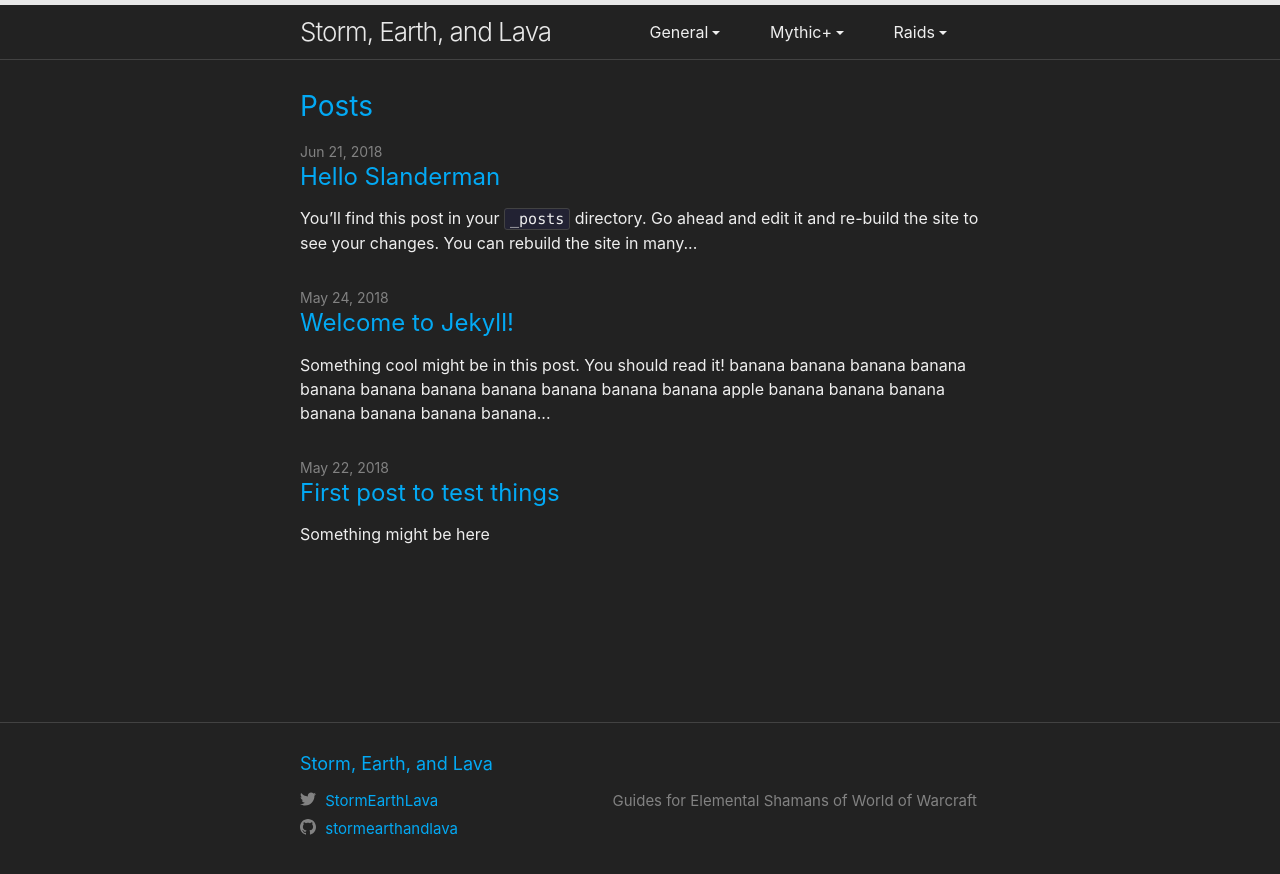
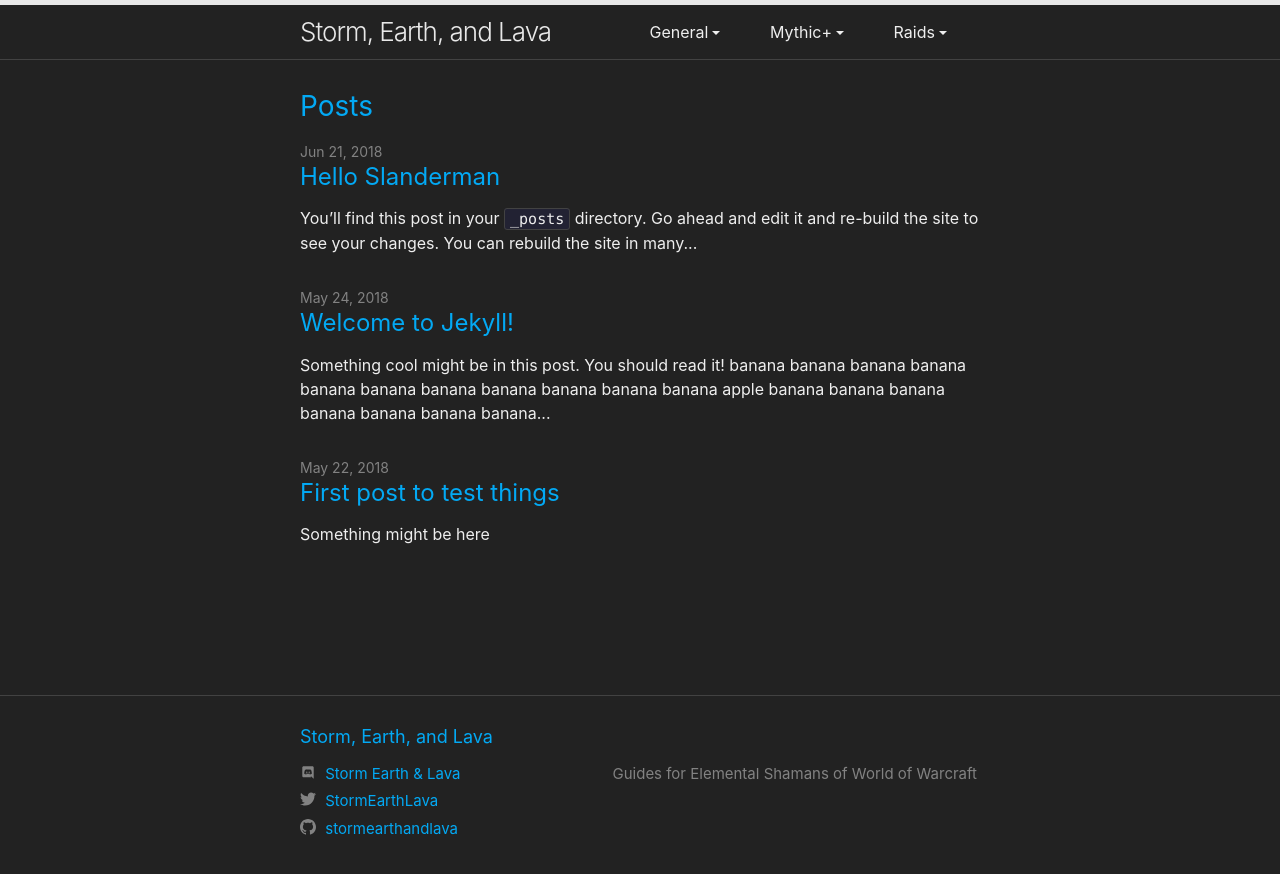
Before and after one commit to stormearthandlava/stormearthandlava.github.io, a Jekyll site: the page built from index.html, in a window 1280 px wide. Shown: the top 874 px of the page. Built offline with Jekyll 4.4.1, drawn with Linux system fonts in a browser that asks for light colours; a script that is not in the unit is left out; the list of posts is cut into pages by our own code.

Commit message:
update footer

```diff
--- a/_config.yml
+++ b/_config.yml
@@ -19,6 +19,9 @@
   Guides for Elemental Shamans of World of Warcraft
 baseurl: "" # the subpath of your site, e.g. /blog
 url: "" # the base hostname & protocol for your site, e.g. http://example.com
+patreon_name:
+discord_servername: Storm Earth & Lava
+discord_invite: http://discord.me/stormearthandlava
 twitter_username: StormEarthLava
 github_username:  stormearthandlava
 
--- a/_includes/footer.html
+++ b/_includes/footer.html
@@ -27,6 +27,7 @@
 
       <div class="footer-col footer-col-2">
         <p style="text-align: right; margin-right: -12px;">{{- site.description | escape -}}</p>
+        {%- if site.patreon_name -%}<p style="text-align: right; margin-right: -12px;"><a href="https://www.patreon.com/{{ site.patreon_name }}" target="blank"><img src="{{ '/assets/img/logos/become_a_patron_button.png' | relative_url }}" alt="Patreon button logo" height="36" style="vertical-align: text-top;"/></a></p>{%- endif -%}
       </div>
     </div>
 
--- a/_includes/social.html
+++ b/_includes/social.html
@@ -1,4 +1,5 @@
 <ul class="social-media-list">
+  {%- if site.discord_servername and site.discord_invite -%}<li><a href="{{ site.discord_invite }}" target="blank"><div class="svg-icon"><img src="{{ '/assets/img/logos/Discord-Logo-White.svg' | relative_url }}" alt="Discord logo" width="16" style="vertical-align: text-top;"/></div> <span class="username">{{ site.discord_servername| escape }}</span></a></li>{%- endif -%}
   {%- if site.twitter_username -%}<li><a href="https://twitter.com/{{ site.twitter_username| cgi_escape | escape }}" target="blank"><svg class="svg-icon"><use xlink:href="{{ '/assets/minima-social-icons.svg#twitter' | relative_url }}"></use></svg> <span class="username">{{ site.twitter_username| escape }}</span></a></li>{%- endif -%}
   {%- if site.dribbble_username -%}<li><a href="https://dribbble.com/{{ site.dribbble_username| cgi_escape | escape }}"><svg class="svg-icon"><use xlink:href="{{ '/assets/minima-social-icons.svg#dribbble' | relative_url }}"></use></svg> <span class="username">{{ site.dribbble_username| escape }}</span></a></li>{%- endif -%}
   {%- if site.facebook_username -%}<li><a href="https://www.facebook.com/{{ site.facebook_username| cgi_escape | escape }}"><svg class="svg-icon"><use xlink:href="{{ '/assets/minima-social-icons.svg#facebook' | relative_url }}"></use></svg> <span class="username">{{ site.facebook_username| escape }}</span></a></li>{%- endif -%}
```
Also changed, not shown: assets/img/logos/Discord-Logo-White.svg (added), assets/img/logos/become_a_patron_button.png (added).
